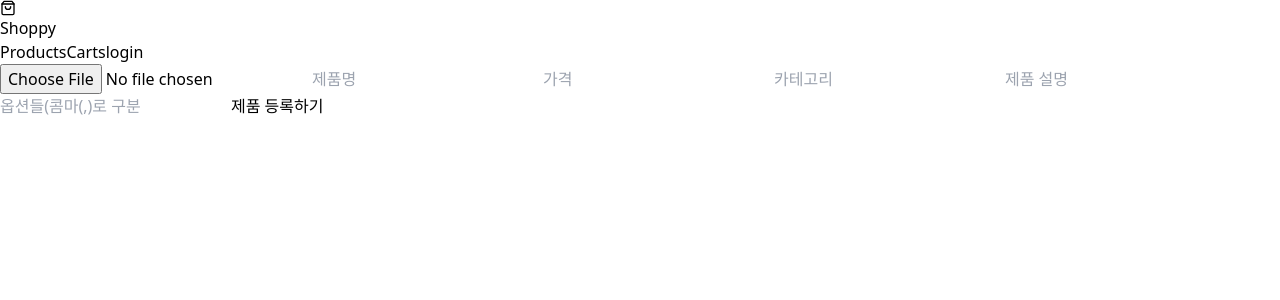
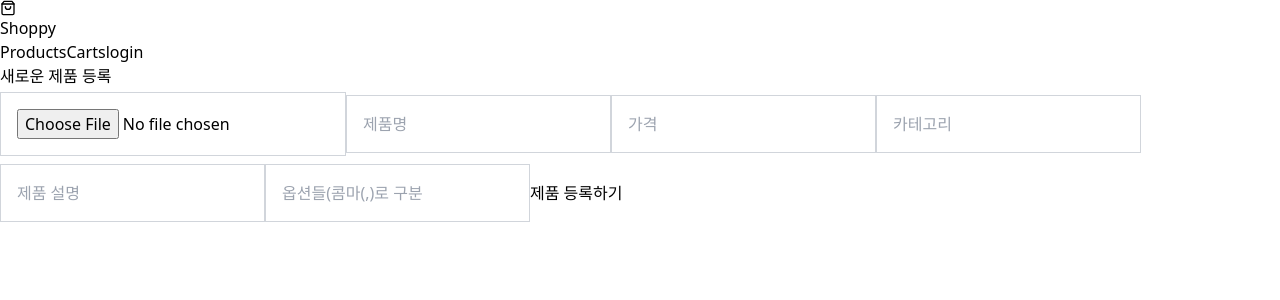
Before and after one commit to wkdwhdghks/shoppy, a React (Create React App) app: page /products/new in a window 1280 px wide. Shown: the top 300 px of the page. Built offline with nearby package versions, Linux system fonts and the light colour scheme; no server answers.

Commit message:
[Style] newProduct ui구현

```diff
--- a/src/api/firebase.ts
+++ b/src/api/firebase.ts
@@ -59,7 +59,7 @@ export async function addNewProduct(
   image: any
 ) {
   const id = uuid();
-  set(ref(db, `product/${id}`), {
+  return set(ref(db, `product/${id}`), {
     ...product,
     id,
     price: parseInt(product?.price ?? ""),
--- a/src/index.css
+++ b/src/index.css
@@ -9,3 +9,7 @@ body {
 #root {
   @apply w-full max-w-screen-2xl;
 }
+
+input {
+  @apply p-4 outline-none border border-gray-300 my-1;
+}
--- a/src/pages/NewProduct.tsx
+++ b/src/pages/NewProduct.tsx
@@ -1,4 +1,4 @@
-import { useState } from "react";
+import { ReactNode, useState } from "react";
 import { uploadImage } from "../api/uploader";
 import { addNewProduct } from "../api/firebase";
 
@@ -10,8 +10,13 @@ export default function NewProduct(): JSX.Element {
     description?: string | undefined;
     options?: string | undefined;
   }
+
+  interface Success {}
+
   const [product, setProduct] = useState<ProductInfo>();
   const [file, setFile] = useState<File>();
+  const [isUploading, setIsUploading] = useState(false);
+  const [success, setSuccess] = useState<Success>();
 
   const handleChange = (e: React.ChangeEvent<HTMLInputElement>) => {
     const { name, value, files } = e.target;
@@ -26,15 +31,32 @@ export default function NewProduct(): JSX.Element {
 
   const handleSubmit = (e: React.FormEvent<HTMLFormElement>) => {
     e.preventDefault();
-    uploadImage(file).then((url) => {
-      addNewProduct(product, url);
-    });
+    setIsUploading(true);
+    uploadImage(file) //
+      .then((url) => {
+        addNewProduct(product, url) //
+          .then(() => {
+            setSuccess("성공적으로 제품이 추가되었습니다.");
+            setTimeout(() => {
+              setSuccess(undefined);
+            }, 4000);
+          });
+      })
+      .finally(() => setIsUploading(false));
   };
 
   return (
-    <section>
-      {file && <img src={URL.createObjectURL(file)} alt="local file" />}
-      <form onSubmit={handleSubmit}>
+    <section className="w-full text-center">
+      <h2 className="text-2xl font-bold my-4">새로운 제품 등록</h2>
+      {success && <p className="my-2">✅ {success as ReactNode}</p>}
+      {file && (
+        <img
+          className="w-96 mx-auto mb-2"
+          src={URL.createObjectURL(file)}
+          alt="local file"
+        />
+      )}
+      <form className="flex flex-col px-12" onSubmit={handleSubmit}>
         <input
           type="file"
           accept="image/*"
@@ -82,8 +104,11 @@ export default function NewProduct(): JSX.Element {
           required
           onChange={handleChange}
         />
-        <button className="bg-brand text-white py-2 px-4 rounded-sm hover:brightness-110">
-          제품 등록하기
+        <button
+          className="bg-brand text-white py-2 px-4 rounded-sm hover:brightness-110"
+          disabled={isUploading}
+        >
+          {isUploading ? "업로드중..." : "제품 등록하기"}
         </button>
       </form>
     </section>
```
